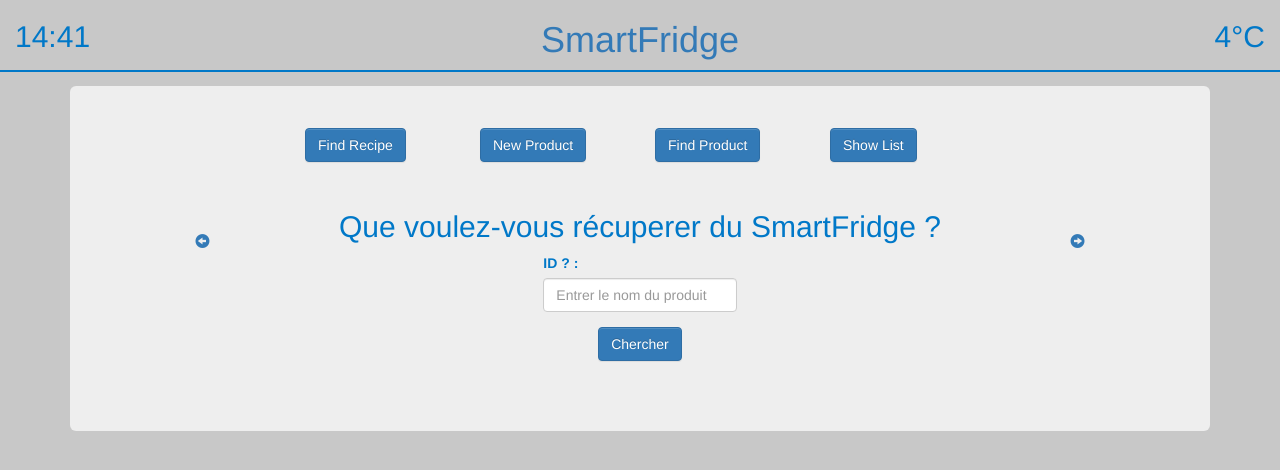
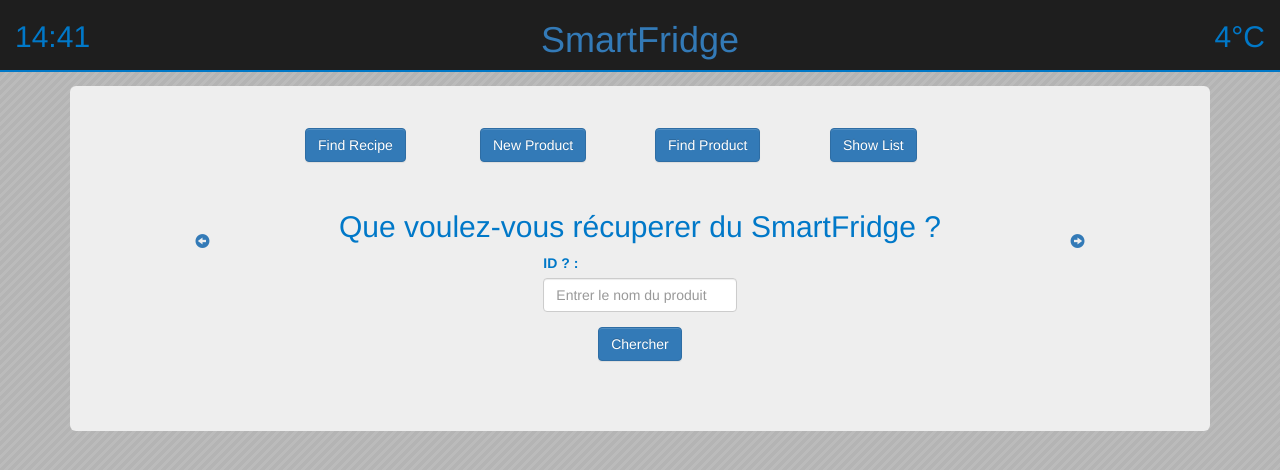
Before and after one commit to Nodraak/SmartFridge, a Django app: page /sf/get/ in a window 1280 px wide. Shown: the top 470 px of the page. Run offline with Django 3.2, Linux system fonts and the light colour scheme; some libraries are stand-ins or nearby versions.

Commit message:
Superbes couleurs ;)

```diff
--- a/assets/css/principale.css
+++ b/assets/css/principale.css
@@ -1,7 +1,13 @@
 body
 {
-    background: rgb(200, 200, 200);
+    background-image: url('../image/stripe.png') ;
     color: rgb(0, 120, 200);
+}
+
+body #topbar
+{
+   /*background: rgb(255,255,255);*/
+   background: rgb(30,30,30);
 }
 
 .jumbotron
--- a/resetDb.py
+++ b/resetDb.py
@@ -17,8 +17,8 @@ print '=> Done'
 # sync db
 print '=> Sync db + migrate'
 system('python manage.py syncdb --noinput')
-system('python manage.py makemigrations')
-system('python manage.py migrate')
+#system('python manage.py makemigrations')
+#system('python manage.py migrate')
 print '=> Done'
 
 ###########
```
Also changed, not shown: assets/image/stripe.png (added).
